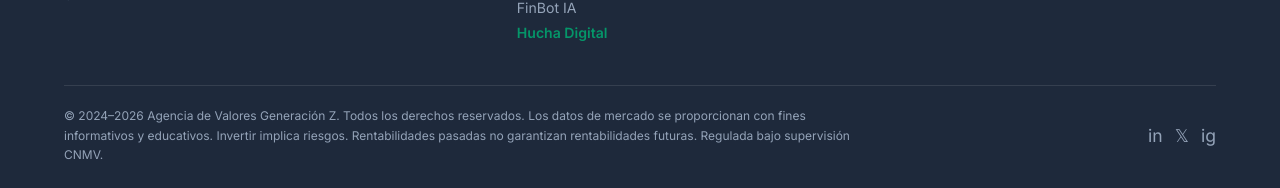
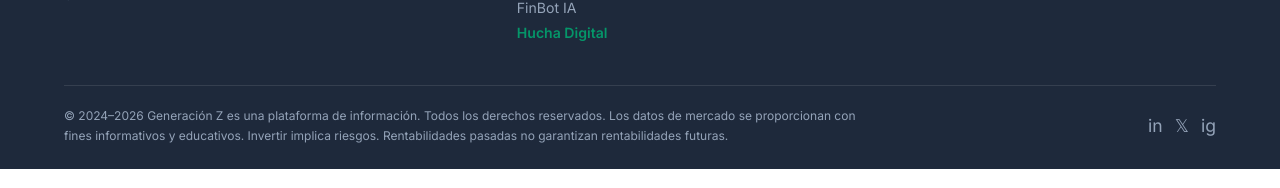
Before and after one commit to Joseantonioborge/agenciadevalores, a plain HTML site: page index.html in a window 1280 px wide. Shown: the part 9130-9318 px from the top of the page. Drawn offline with Linux system fonts and the light colour scheme.

Commit message:
Revise footer text for branding update
Updated footer text to reflect new branding and information.

```diff
--- a/index.html
+++ b/index.html
@@ -1428,7 +1428,7 @@ a:hover{text-decoration:underline}
     </div>
     <div class="ln-footer-bottom">
       <div class="ln-footer-legal">
-        © 2024–2026 Agencia de Valores Generación Z. Todos los derechos reservados. Los datos de mercado se proporcionan con fines informativos y educativos. Invertir implica riesgos. Rentabilidades pasadas no garantizan rentabilidades futuras. Regulada bajo supervisión CNMV.
+        © 2024–2026 Generación Z es una plataforma de información. Todos los derechos reservados. Los datos de mercado se proporcionan con fines informativos y educativos. Invertir implica riesgos. Rentabilidades pasadas no garantizan rentabilidades futuras.
       </div>
       <div class="ln-footer-social">
         <a href="#" title="LinkedIn">in</a>
```
